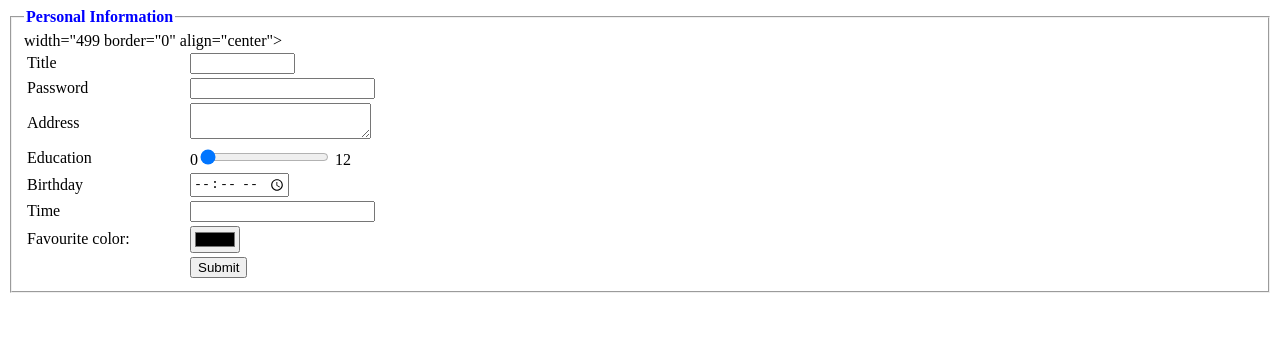
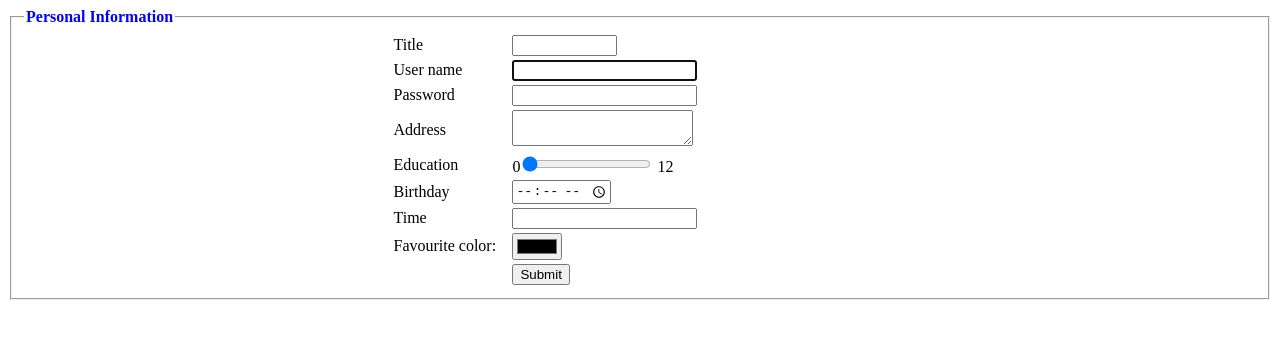
Before and after one commit to trannguyethamy10905-net/trannguyethamy-net.github.io, a plain HTML site: page week4/index1.html in a window 1280 px wide. Drawn offline with Linux system fonts and the light colour scheme.

Commit message:
index1.html

```diff
--- a/week4/index1.html
+++ b/week4/index1.html
@@ -2,7 +2,7 @@
 <html>
 
 <head>
-    <meta charset="utf-8 />
+    <meta charset="utf-8" />
     <title>New controls example</title>
 </head>
 
@@ -16,10 +16,14 @@
                 <option label="Ms" value="Miss">
                 </option>
             </datalist>
-            <table> width="499 border="0" align="center">
+            <table width="499" border="0" align="center">
                 <tr>
                     <td width="159">Title</td>
                     <td width="541"><input type="text" list="mydata" size="10"></td>
+                </tr>
+                <tr>
+                    <td>User name</td>
+                    <td><input type="text" name="name_control" autofocus required /></td>
                 </tr>
                 <tr>
                     <td>Password</td>
```
